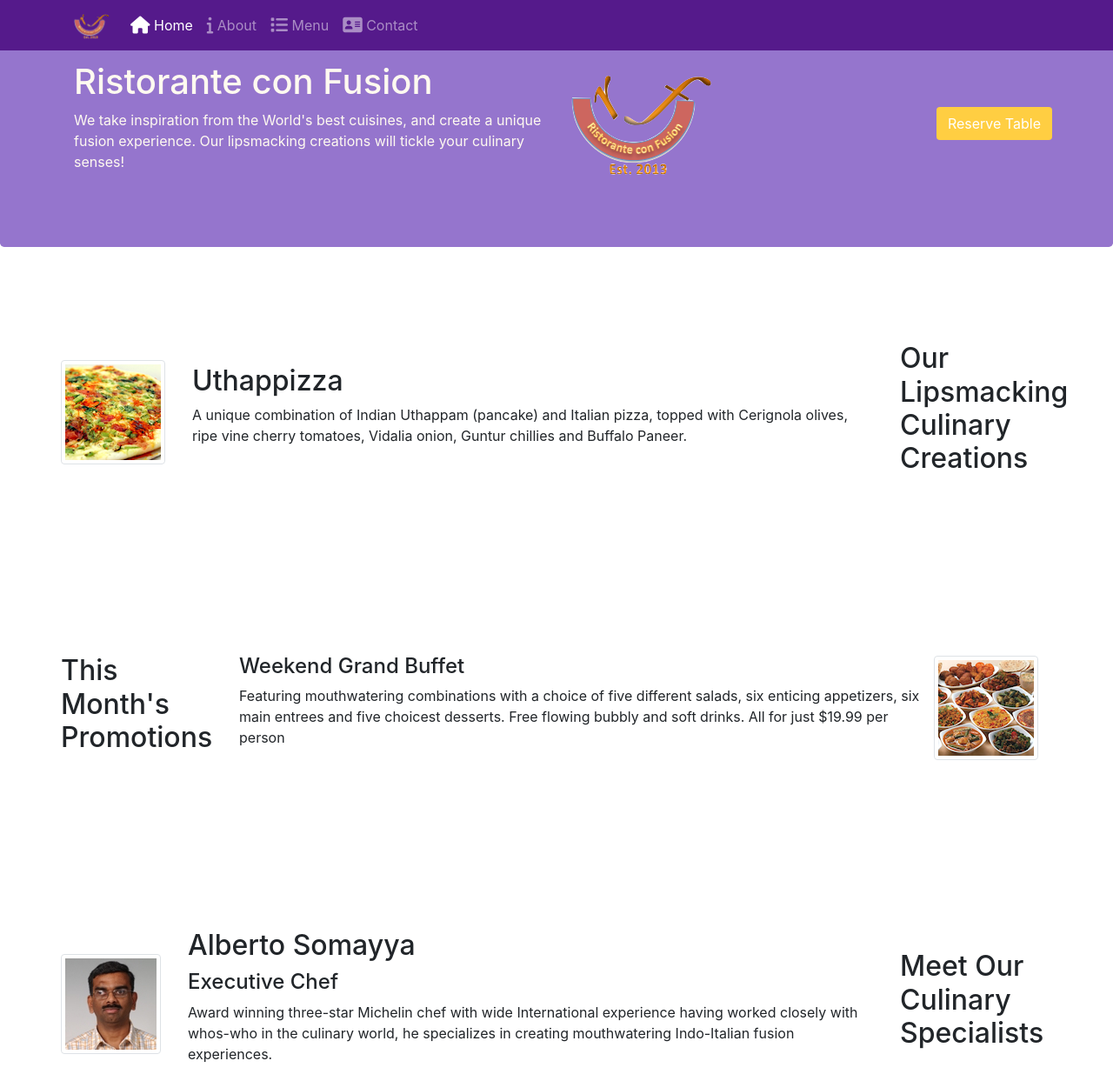
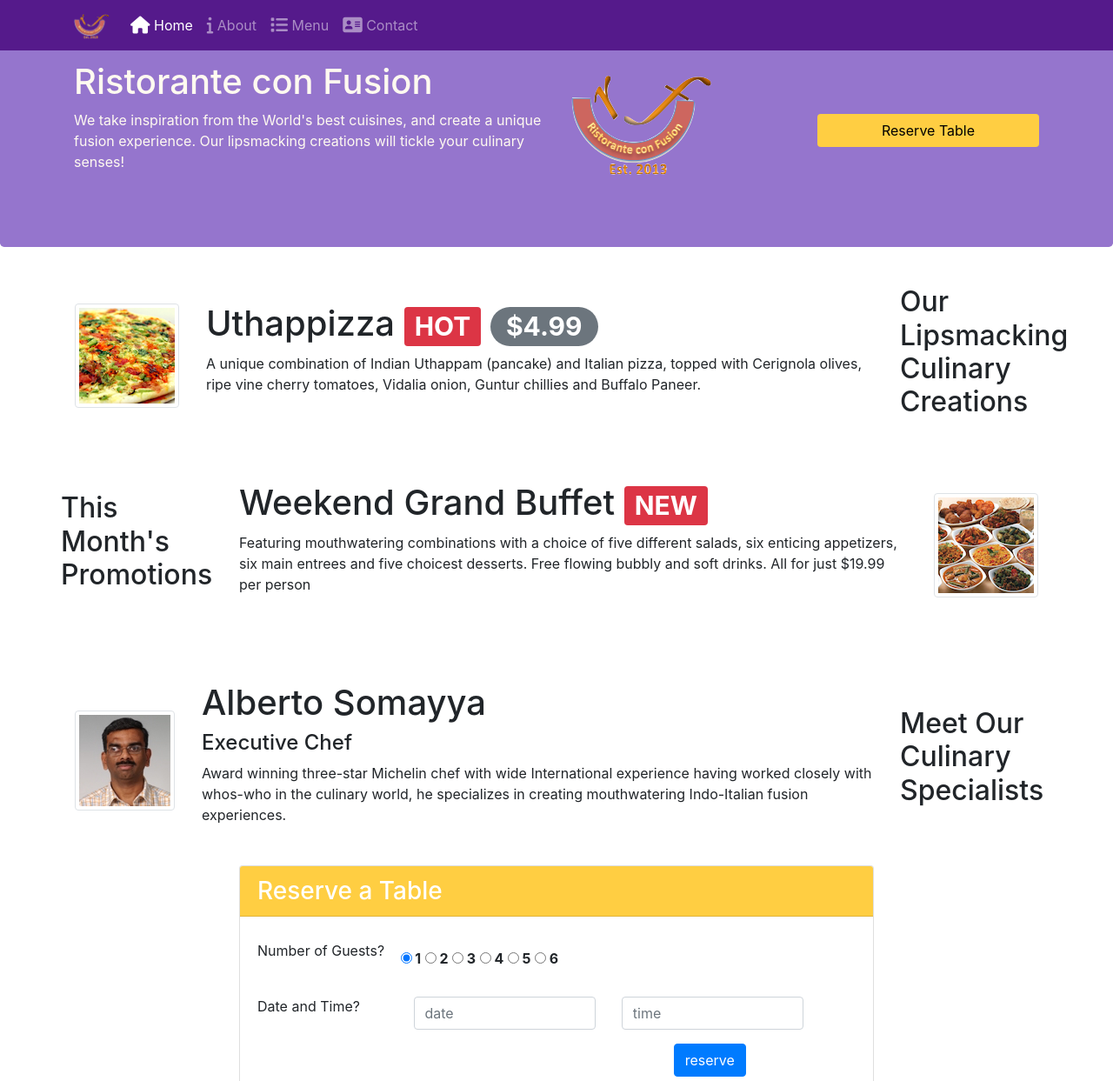
Before and after one commit to SpencerHancock/conFusion, a plain HTML site: page index.html in a window 1280 px wide. Shown: the top 1243 px of the page at 87% size. Drawn offline with nearby package versions, Linux system fonts and the light colour scheme.

Commit message:
finished ass 3

```diff
--- a/css/style.css
+++ b/css/style.css
@@ -4,9 +4,11 @@
 }
 
 .row-content {
-    margin-top: 10px;
+    padding-top: 10px;
+    padding-bottom:20px;
     padding: auto 0px;
-    min-height:300px;
+    min-height:200px;
+    border-bottom:1px;
 }
 
 .footer{
@@ -40,3 +42,16 @@ address{
   color: white;
   margin:0px;
 }
+
+.someting{
+  border-bottom: 0.5px grey;
+}
+
+
+.reserve-table-button{
+  background: #ffce42;
+  color: black;
+  margin: auto auto;
+  padding: auto;
+
+}
--- a/index.html
+++ b/index.html
@@ -42,50 +42,54 @@
                     <h1>Ristorante con Fusion</h1>
                     <p>We take inspiration from the World's best cuisines, and create a unique fusion experience. Our lipsmacking creations will tickle your culinary senses!</p>
                 </div>
-                <div class="col-12 col-sm align-self-center">
+                <div class="col-12 col-sm align-self-center justify-content-center">
                     <img src="img/logo.png" class="img-fluid">
                 </div>
-                <div class="align-self-center">
-                  <a class="btn align-self-center reserve-table " href="#reserve-table">Reserve Table</a>
+                <div class="align-self-center col-12 col-sm">
+                  <a class="btn col-12 col-sm mt-3 align-self-center reserve-table-button " href="#reserve-table">Reserve Table</a>
                 </div>
             </div>
         </div>
     </header>
 
     <div class="container">
-      <div class="media">
-        <div class="row row-content align-self-center">
-          <img class="d-flex mr-3 img-thumbnail align-self-center"
+      <div class="media row-content">
+        <div class="row align-self-center">
+          <img class="d-flex mr-3 ml-3 img-thumbnail align-self-center"
                   src="img/uthappizza.png" alt="Uthappizza">
           <div class="media-body align-self-center col-sm-10">
-              <h2 class="mt-0">Uthappizza</h2>
+              <h1 class="mt-0">Uthappizza <span class="badge badge-danger">HOT</span> <span class="badge badge-pill badge-secondary">$4.99</span></h1>
               <p class="d-none d-sm-block ">A unique combination of Indian Uthappam (pancake) and
                   Italian pizza, topped with Cerignola olives, ripe vine
                   cherry tomatoes, Vidalia onion, Guntur chillies and
                   Buffalo Paneer.</p>
           </div>
-          <div class="col-sm-2 align-self-center">
+          <div class="order-first order-sm-last col-sm-2 align-self-center">
             <h2>Our Lipsmacking Culinary Creations</h2>
+
           </div>
         </div>
+
       </div>
-        <div class="media">
-          <div class="row row-content">
+        <div class="media row-content">
+          <div class="row">
           <div class="order-sm-first d-sm-block col-sm-2 pl-0 align-self-center"><h2>This Month's Promotions</h2></div>
           <div class="media-body align-self-center col-sm-10">
-            <h4>Weekend Grand Buffet</h2>
+            <h1>Weekend Grand Buffet <span class="badge badge-danger">NEW</span></h1>
             <p class="d-none d-sm-block">Featuring mouthwatering combinations with a choice of five different salads, six enticing appetizers, six main entrees and five choicest desserts. Free flowing bubbly and soft drinks. All for just $19.99 per person </p>
           </div>
-          <img class="d-flex mr-3 img-thumbnail align-self-center order-sm-last" src="img/buffet.png" alt="Grand Buffet">
+          <img class="d-flex mr-3 ml-3 img-thumbnail align-self-center order-sm-last" src="img/buffet.png" alt="Grand Buffet">
 
         </div>
+        <hr>
+
       </div>
-        <div class="media">
-          <div class="row row-content">
-            <img class="d-flex mr-3 img-thumbnail align-self-center"
+        <div class="media row-content">
+          <div class="row">
+            <img class="d-flex mr-3 ml-3 img-thumbnail align-self-center"
                     src="img/alberto.png" alt="Alberto Somayya">
             <div class="media-body col-sm-10 align-self-center">
-                <h2 class="mt-0">Alberto Somayya</h2>
+                <h1 class="mt-0">Alberto Somayya</h1>
                 <h4>Executive Chef</h4>
                 <p class="d-none d-sm-block ">Award winning three-star Michelin chef with wide
                     International experience having worked closely with
@@ -93,9 +97,11 @@
                     creating mouthwatering Indo-Italian fusion experiences.
                     </p>
             </div>
-            <div class="col-sm-2 d-sm-block m align-self-center"><h2>Meet Our Culinary Specialists</h2></div>
+            <div class="order-first order-sm-last col-sm-2 d-sm-block m align-self-center"><h2>Meet Our Culinary Specialists</h2></div>
+            <hr>
           </div>
       </div>
+
 
     <div class="row row-content">
       <div class="col-sm-8 offset-sm-2">
```
